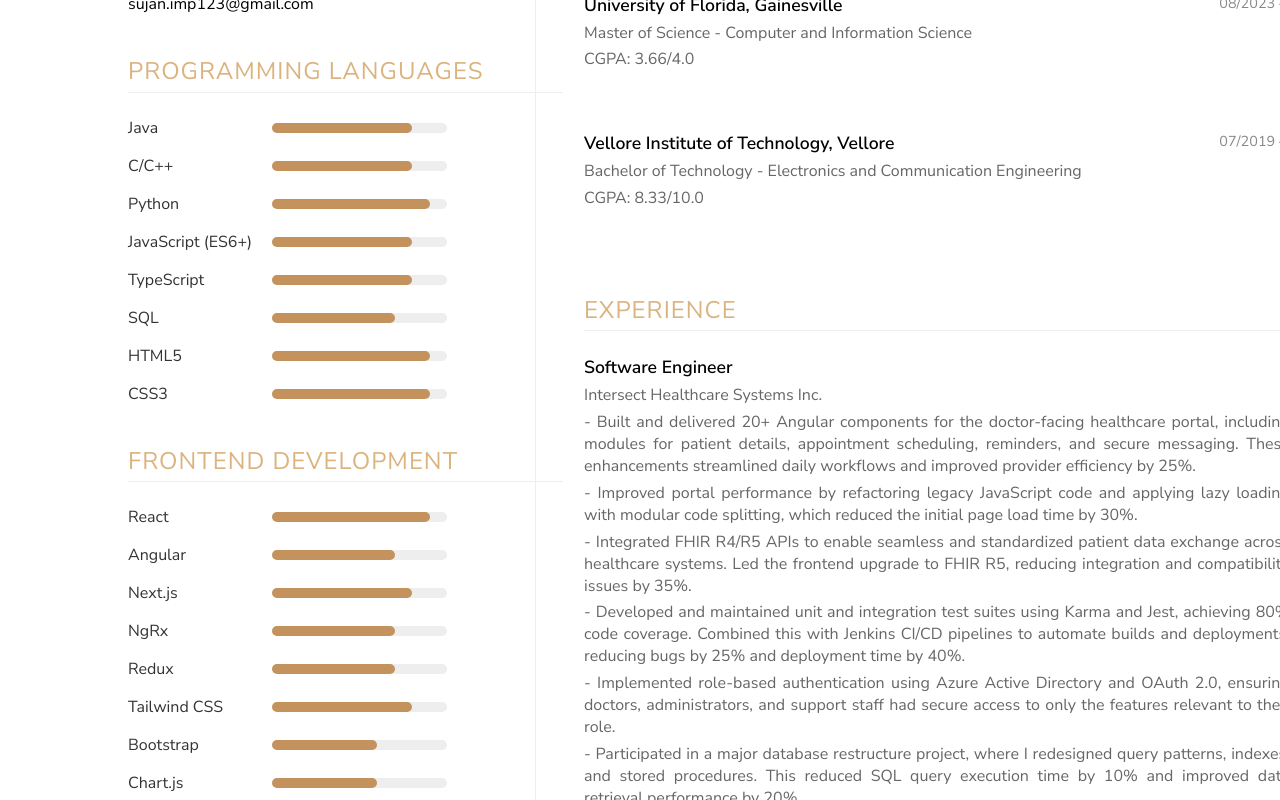
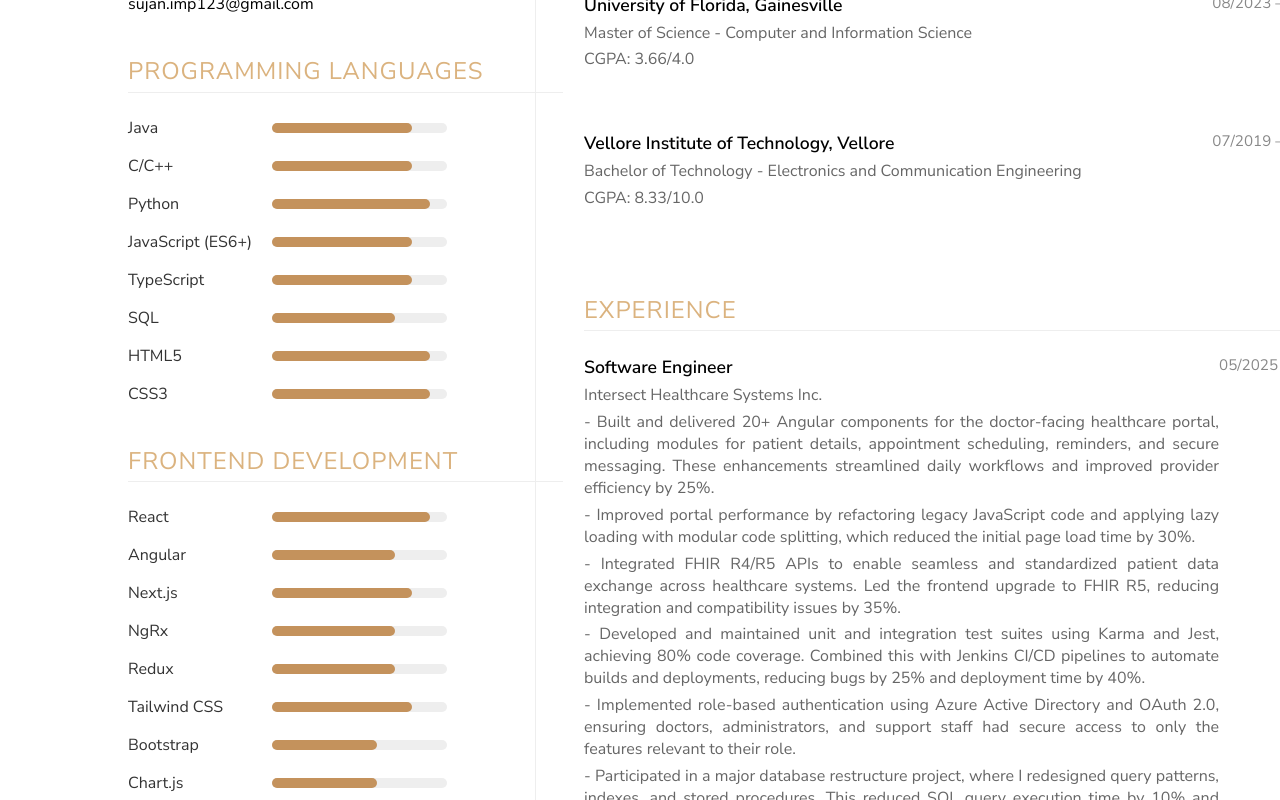
Before and after one commit to NadimintiSujan/sujan-portfolio, a React (Create React App) app: page /resume in a window 1280 px wide. Shown: the part 320-1120 px from the top of the page. Built offline with nearby package versions, Linux system fonts and the light colour scheme; a web font is replaced by a local one.

Commit message:
Updated Resume.css

```diff
--- a/src/components/Resume.css
+++ b/src/components/Resume.css
@@ -15,7 +15,7 @@
 }
 
 .resume-right {
-  width: 70%;                 /* ✅ CHANGED (was 60%) – take more of the right space */
+  width: 70%;                 /* was 60% – use more space */
   padding-left: 3rem;
   padding-right: 2rem;
 }
@@ -28,7 +28,7 @@
 }
 
 .resume-right .item div {
-  max-width: 100%;            /* ✅ CHANGED (was 75%) – allow text to fill available space */
+  max-width: 100%;            /* was 75% – allow text to fill available space */
 }
 
 .resume-right .item strong {
@@ -39,8 +39,16 @@
   margin: 0.3rem 0;
   font-size: 1rem;
   color: #666;
-  text-align: justify;        /* ✅ NEW */
-  text-justify: inter-word;   /* ✅ NEW */
+  text-align: justify;        /* justify text */
+  text-justify: inter-word;
+}
+
+/* ✅ NEW: Keep date ranges on one line */
+.resume-right .item span {
+  white-space: nowrap;
+  display: inline-block;
+  font-size: 0.95rem;
+  color: #888;
 }
 
 .block-left {
```
